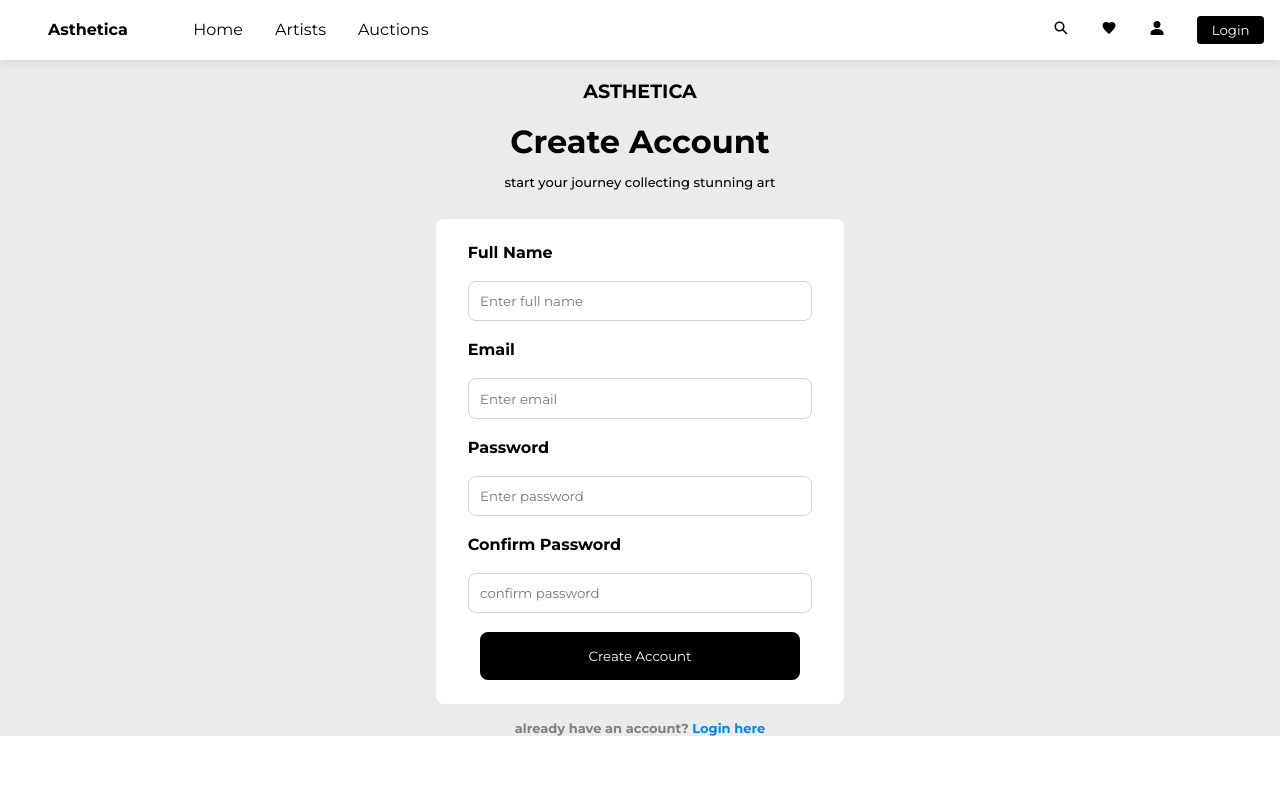
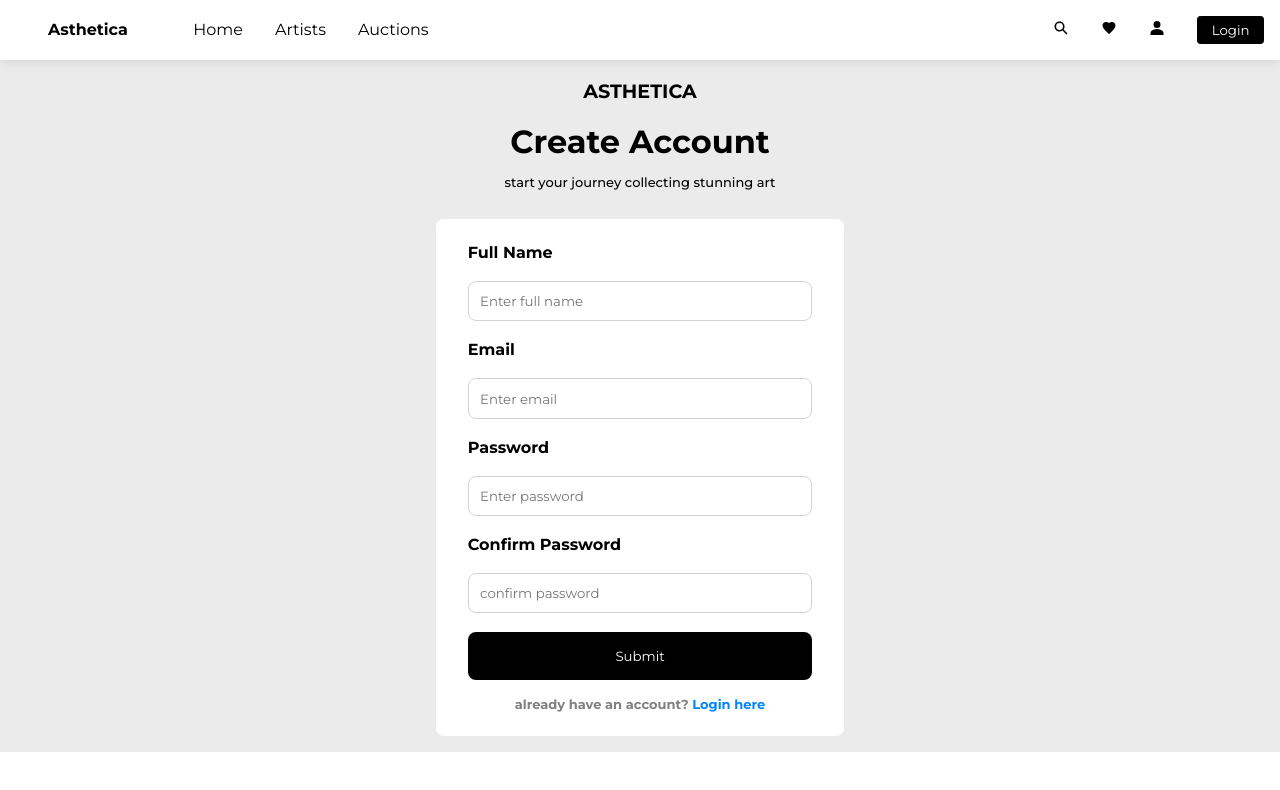
Before and after one commit to phanee27/CI-CD_SDP_Asthetica, a React (Vite) app in the folder asthetica/: page /register in a window 1280 px wide. Shown: the top 790 px of the page. Built offline with nearby package versions, Linux system fonts and the light colour scheme.

Commit message:
reg complete

```diff
--- a/asthetica/src/underdev/Registration.jsx
+++ b/asthetica/src/underdev/Registration.jsx
@@ -11,20 +11,21 @@ const Registration = () => {
             <p className='register-quote'>start your journey collecting stunning art</p>
             <div className='register-section'>
                 <div className='register-input-fields'>
+                    <form action="">
                     <label htmlFor="fullname">Full Name</label><br />
-                    <input type="text" id='fullname' placeholder='Enter full name'/><br />
+                    <input type="text" id='fullname' placeholder='Enter full name' required/><br />
                     <label htmlFor="fullname">Email</label><br />
-                    <input type="email" id='email' placeholder='Enter email'/><br />
+                    <input type="email" id='email' placeholder='Enter email' required/><br />
                     <label htmlFor="pwd">Password</label><br />
-                    <input type="password" id='pwd' placeholder='Enter password'/><br />
+                    <input type="password" id='pwd' placeholder='Enter password' required/><br />
                     <label htmlFor="con-pwd">Confirm Password</label><br />
-                    <input type="password" id='con-pwd' placeholder='confirm password'/><br />
-                </div>
-                <div className='register-create'>
-                    <button>Create Account</button>
+                    <input type="password" id='con-pwd' placeholder='confirm password' required/><br />
+                    <button className='register-create' type='submit'>Submit</button>
+                    </form>
+                    <p className='register-sign-in'>already have an account? <Link to='/login'>Login here</Link></p>
                 </div>
             </div>
-            <p className='register-sign-in'>already have an account? <Link to='/login'>Login here</Link></p>
+
         </div>
     );
 }
--- a/asthetica/src/underdev/styles/Registration.css
+++ b/asthetica/src/underdev/styles/Registration.css
@@ -25,7 +25,7 @@ body{
     background-color: white;
 }
 
-.register-input-fields{
+.register-input-fields form{
     display: flex;
     flex-direction: column;
 }
@@ -43,11 +43,10 @@ body{
     justify-content: center;
 }
 
-.register-create button{
+.register-create{
     background-color: black;
     color: white;
     padding: 1rem;
-    width: 25vw;
     border: none;
     border-radius: 0.5rem;
     font-family: Montserrat, sans-serif;
@@ -55,11 +54,11 @@ body{
     transition: all 0.15s ease-in-out;
 }
 
-.register-create button:hover{
+.register-create:hover{
     box-shadow: 0 7px 10px rgba(0, 0, 0, 0.657);
 }
 
-.register-create button:active{
+.register-create:active{
     box-shadow: 5px 5px 10px rgba(0, 0, 0, 0.482);
 }
 
@@ -71,6 +70,8 @@ body{
     font-size: small;
     color: gray;
     margin: 0;
+    text-align: center;
+    margin-top: 1rem;
 }
 
 .register-quote{
```
